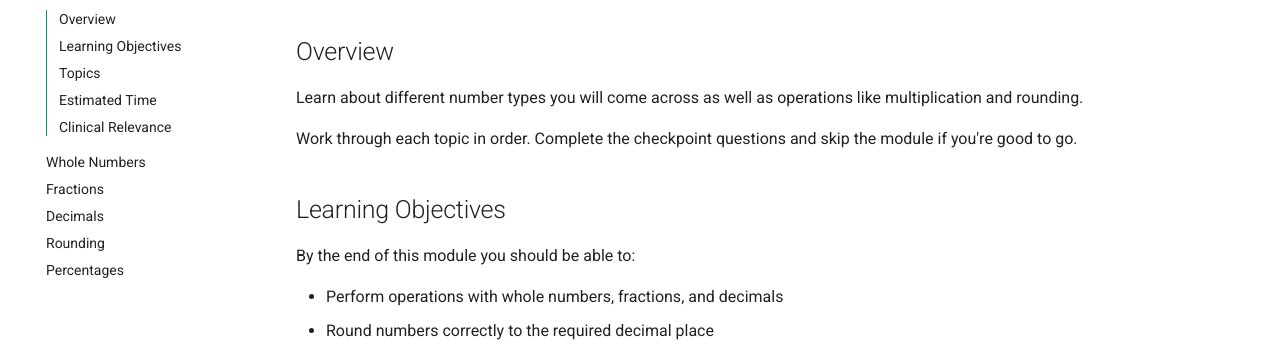
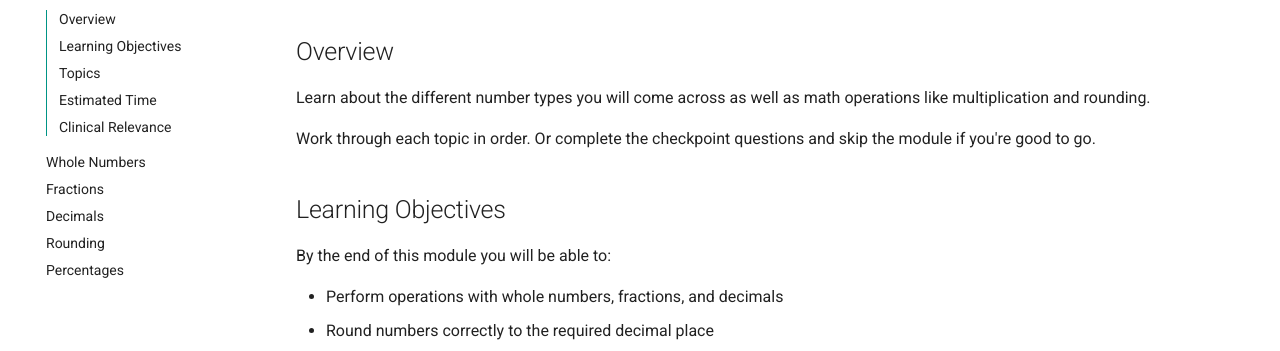
Before and after one commit to carinam17/math-foundations-nursing, an MkDocs documentation site: the page built from docs/module1/index.md, in a window 1280 px wide. Shown: the part 194-545 px from the top of the page. Built offline with MkDocs 1.6.1 and Material for MkDocs 9.7.7, drawn with Linux system fonts in a browser that asks for light colours.

Commit message:
updated stylesheets

```diff
--- a/docs/module1/index.md
+++ b/docs/module1/index.md
@@ -1,20 +1,24 @@
 # Module 1 - Numbers and Operations
+
 
 ## Overview
 
-Learn about different number types you will come across as well as operations like multiplication and rounding.
+Learn about the different number types you will come across as well as math operations like multiplication and rounding.
 
-Work through each topic in order. Complete the checkpoint questions and skip the module if you're good to go.
+Work through each topic in order. Or complete the checkpoint questions and skip the module if you're good to go.
+
 
 ## Learning Objectives
 
-By the end of this module you should be able to:
+By the end of this module you will be able to:
 
 - Perform operations with whole numbers, fractions, and decimals
 - Round numbers correctly to the required decimal place
 - Calculate percentages
 - Recognize and apply patient safety rules around decimal notation
 - Apply these skills to basic clinical scenarios
+
+
 
 ## Topics
 
--- /dev/null
+++ b/docs/stylesheets/extra.css
@@ -0,0 +1,3 @@
+.md-typeset table {
+  font-size: 1rem;
+}
--- a/mkdocs.yml
+++ b/mkdocs.yml
@@ -95,6 +95,9 @@ markdown_extensions:
   - toc:
       permalink: true
 
+extra_css:
+  - stylesheets/extra.css
+
 extra_javascript:
   - javascripts/mathjax.js
   - https://unpkg.com/mathjax@3/es5/tex-mml-chtml.js
```
Also changed, not shown: index.md (+13 -9 lines).
